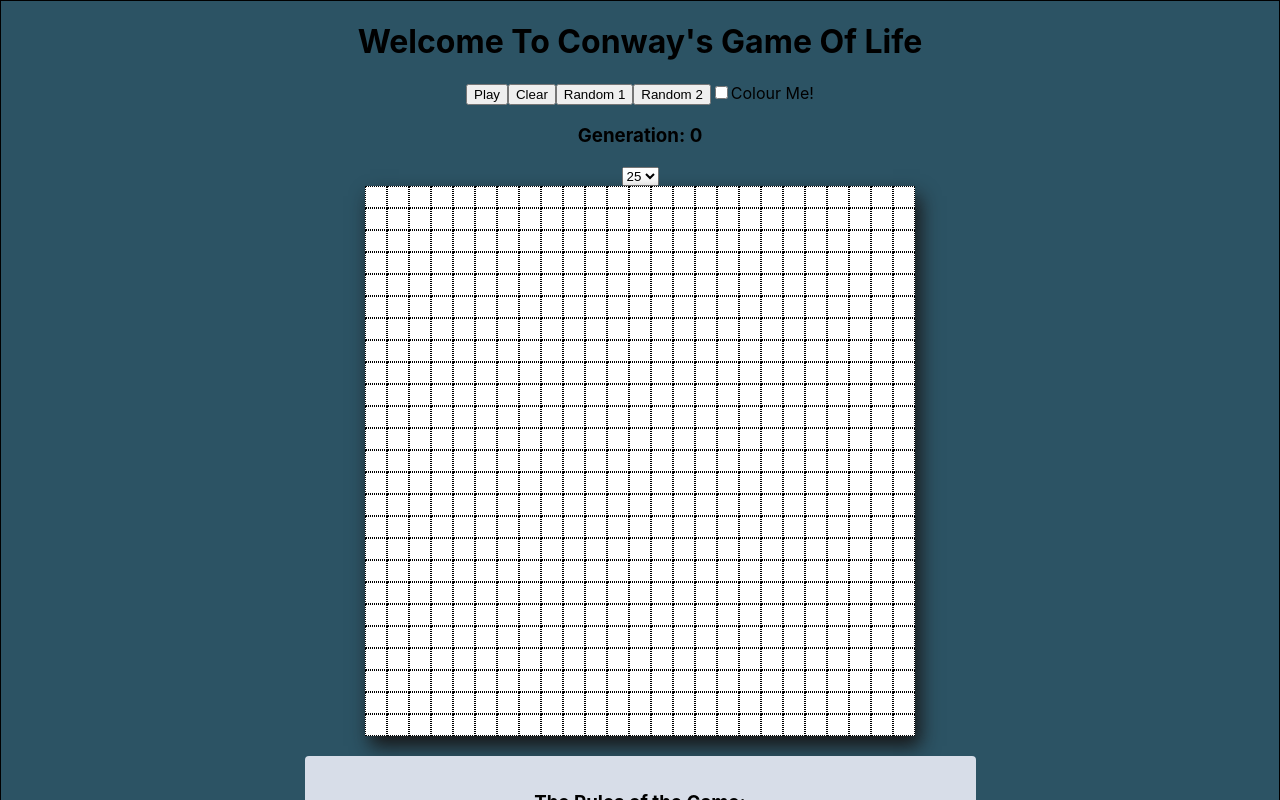
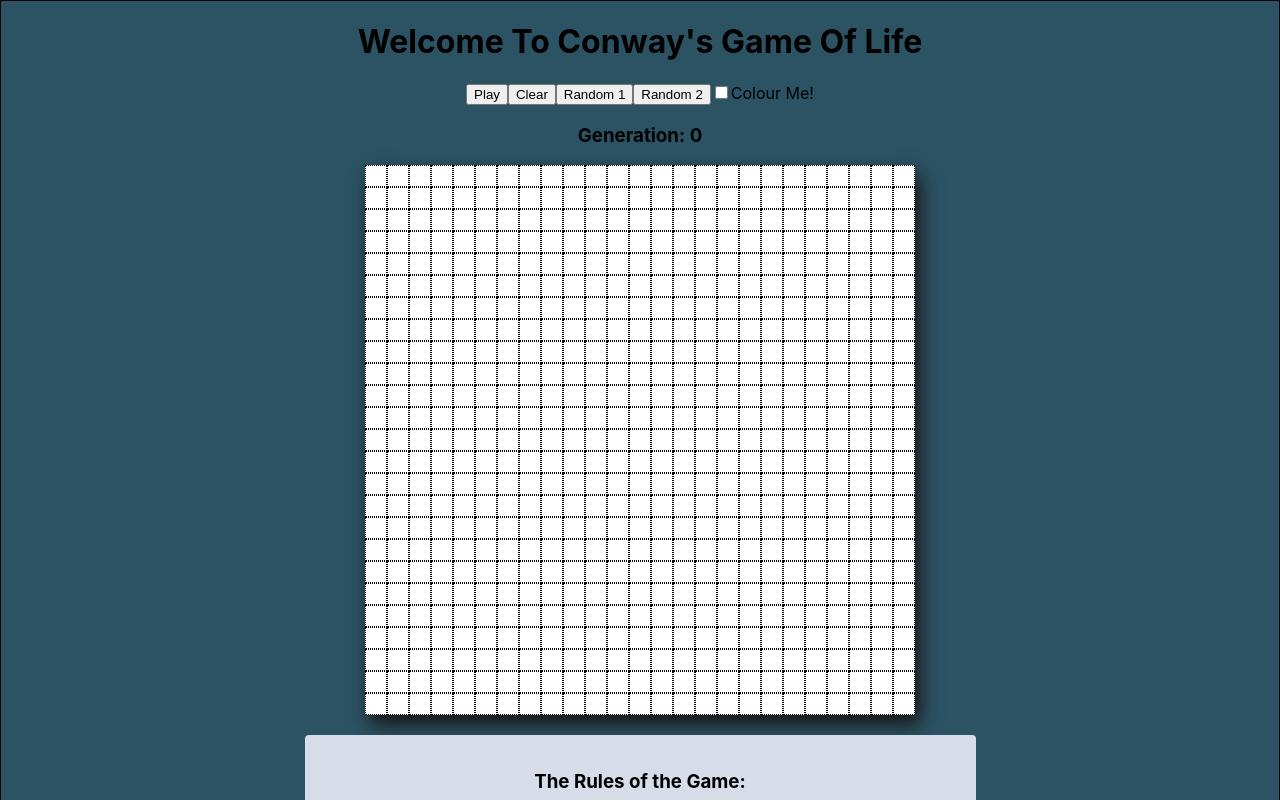
Before and after one commit to hesterrk/Game_Of_Life, a React (Create React App) app: page / in a window 1280 px wide. Shown: the top 800 px of the page. Built offline with nearby package versions, Linux system fonts and the light colour scheme.

Commit message:
temp removed sizing as buggy

```diff
--- a/src/App.js
+++ b/src/App.js
@@ -7,19 +7,21 @@ import { useAnimationFrame } from "./components/animeHook";
 import produce from "immer";
 
 function App() {
+  // Size state
+  const [gridSize, setGridSize] = useState(25);
+  // const sizeRef = useRef(gridSize);
+  // sizeRef.current = gridSize;
 
-  // Size state
-  const [gridSize, setGridSize] = useState(25)
-
-  function onChangeSize(e) {
-    e.preventDefault()
-    console.log(e.target.value, 'grid size in onchange')
-    const newSize = setGridSize(e.target.value)
-    gridRef.current = newSize
-    return newSize
-  }
-
-
+  // function onChangeSize(e) {
+  //   e.preventDefault();
+  //   setGridSize((oldSize) => {
+  //     // let newSize = JSON.parse(JSON.stringify(oldSize));
+  //     let newSize = oldSize === 25 ? 10 : 25;
+  //     console.log(newSize, "new size");
+  //     sizeRef.current = newSize;
+  //     return newSize;
+  //   });
+  // }
 
   // Creating data structure: an row array with nested column arrays
   function createDataStructure(rowsNum, colsNum) {
@@ -41,9 +43,8 @@ function App() {
 
   // 25 x 25 dimension
   // const twoDGrid = createDataStructure(25, 25);
-// Change --> trialling
+  // Change --> trialling
   const twoDGrid = createDataStructure(gridSize, gridSize);
-  console.log(gridSize)
 
   //Grid state
   const [grid, setGrid] = useState(twoDGrid);
@@ -84,11 +85,11 @@ function App() {
     e.preventDefault();
     const rows = [];
 
-    for (let i = 0; i < 25; i++) {
+    for (let i = 0; i < gridSize; i++) {
       //Each element in our row array will be an array (a column array)
       rows[i] = [];
       // Creating a nested column array for each row element (25)
-      for (let j = 0; j < 25; j++) {
+      for (let j = 0; j < gridSize; j++) {
         //assign value to 0 by default as cell is dead to start with
         rows[i][j] = 0;
       }
@@ -100,14 +101,12 @@ function App() {
 
   // Deals with edge cases: the cells on edge of grid that dont have some neighbours aka rows above row[0] and column[0] and after row 25 (index 24)
   function getGSquare(i, j) {
-    // console.log(gridSize)
     if (i < 0 || j < 0) {
       return null;
     }
-    if (i > gridSize-1 || j > gridSize-1) {
+    if (i > gridSize - 1 || j > gridSize - 1) {
       return null;
     }
-
     return gridRef.current[i][j];
   }
 
@@ -253,13 +252,12 @@ function App() {
 
       <h3> Generation: {gen}</h3>
 
-      {/* Changing size of grid*/}
-      <div>
+      {/* <div>
         <select onChange={onChangeSize} value={gridSize.value}>
-        <option value="25"> 25 </option>
-          <option value="50"> 50 </option>
-          </select>
-      </div>
+          <option value="25"> Default- 25x25 </option>
+          <option value="10"> 10 </option>
+        </select>
+      </div> */}
 
       <Grid
         gridSize={gridSize}
```
